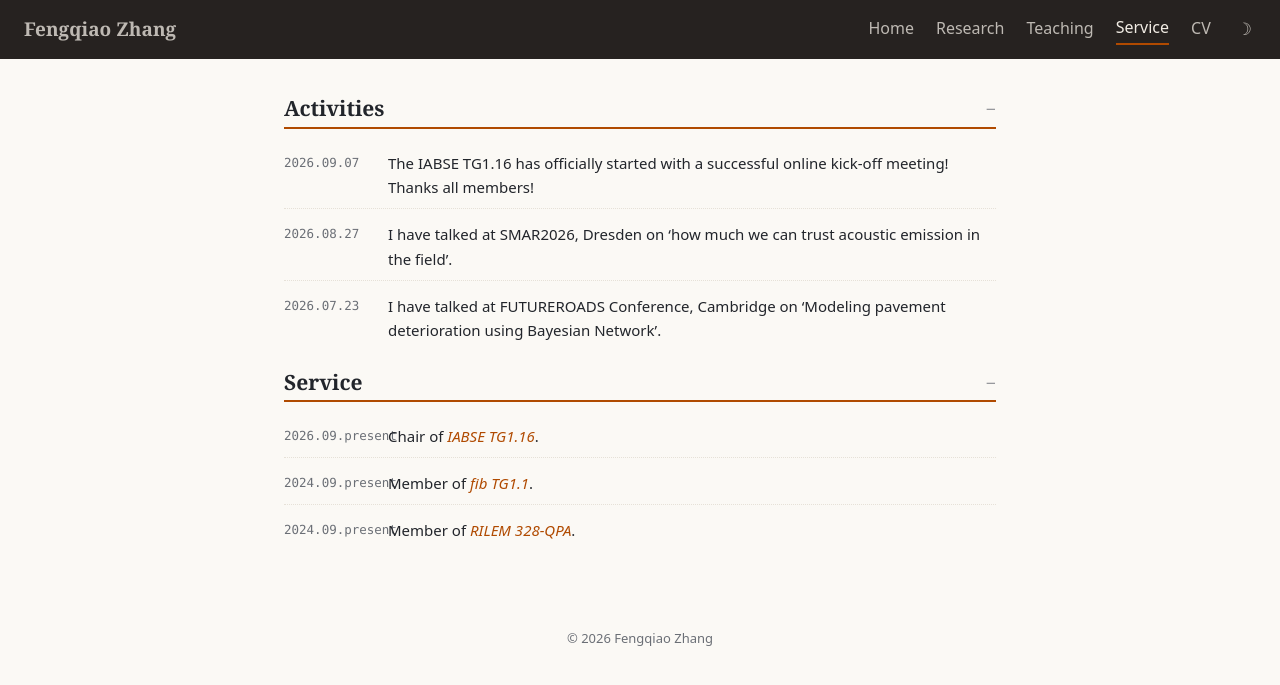
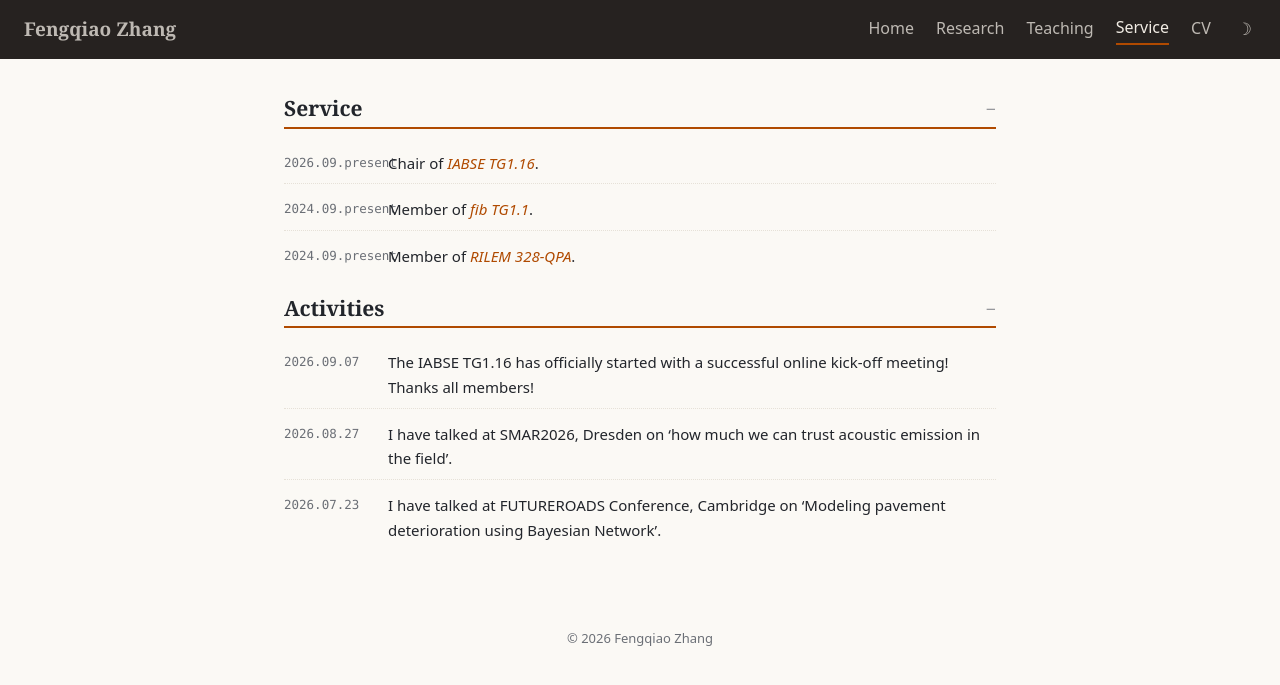
Before and after one commit to Fengqiao-Zhang/Fengqiao-Zhang.github.io, a Jekyll site: the page built from service.md, in a window 1280 px wide. Shown: the top 685 px of the page. Built offline with Jekyll 4.4.1, drawn with Linux system fonts in a browser that asks for light colours.

Commit message:
Update service.md

```diff
--- a/service.md
+++ b/service.md
@@ -5,6 +5,16 @@ permalink: /service/
 ---
 
 <section class="section" markdown="1">
+
+<details class="collapsible" open>
+<summary>Service</summary>
+<ul class="timeline">
+{% assign services = site.data.service | where: "type", "service" %}
+{% for item in services %}
+<li><span class="when">{{ item.date | replace: "-", "." }}</span><span>{{ item.text | markdownify | remove: "<p>" | remove: "</p>" }}</span></li>
+{% endfor %}
+</ul>
+</details>
 
 <details class="collapsible" open>
 <summary>Activities</summary>
@@ -16,14 +26,4 @@ permalink: /service/
 </ul>
 </details>
 
-<details class="collapsible" open>
-<summary>Service</summary>
-<ul class="timeline">
-{% assign services = site.data.service | where: "type", "service" %}
-{% for item in services %}
-<li><span class="when">{{ item.date | replace: "-", "." }}</span><span>{{ item.text | markdownify | remove: "<p>" | remove: "</p>" }}</span></li>
-{% endfor %}
-</ul>
-</details>
-
 </section>
```
